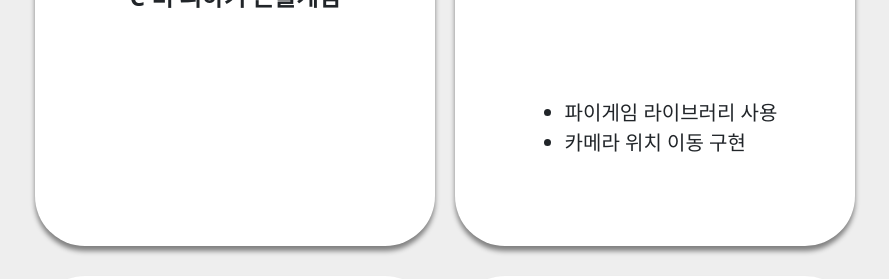
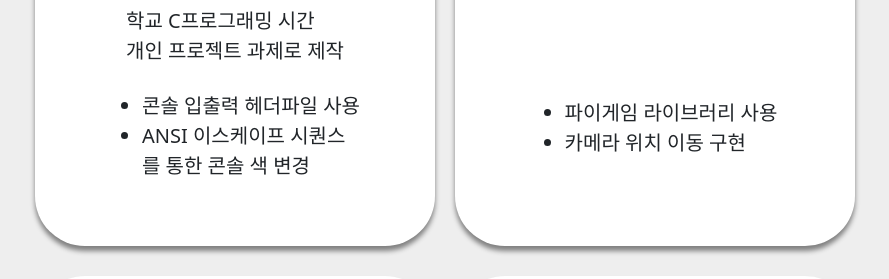
Before and after one commit to LSM-Shamrock/swjb, a plain HTML site: page index.html in a window 1280 px wide. Shown: the part 2453-2732 px from the top of the page, without its empty margins (195-1084 px from the left). Drawn offline with nearby package versions, Linux system fonts and the light colour scheme.

Commit message:
Add files via upload

```diff
--- a/index.html
+++ b/index.html
@@ -130,7 +130,7 @@
                     </h1>
                     <section>
                         유니티 특강을 통해 제작 후<br>
-                        학교 컴퓨터에 전시해 봄<br>
+                        학교 컴퓨터에 전시해 봄
                     </section>
                     <ul>
                         <li>PC / Mobile 플랫폼에 따른 UI</li>
@@ -167,10 +167,13 @@
                         C 비 피하기 콘솔게임
                     </h1>
                     <section>
-
+                        학교 C프로그래밍 시간<br>
+                        개인 프로젝트 과제로 제작
                     </section>
                     <ul>
-
+                        <li>콘솔 입출력 헤더파일 사용</li>
+                        <li>ANSI 이스케이프 시퀀스<br>
+                            를 통한 콘솔 색 변경</li>
                     </ul>
                 </div>
             </div>
```
